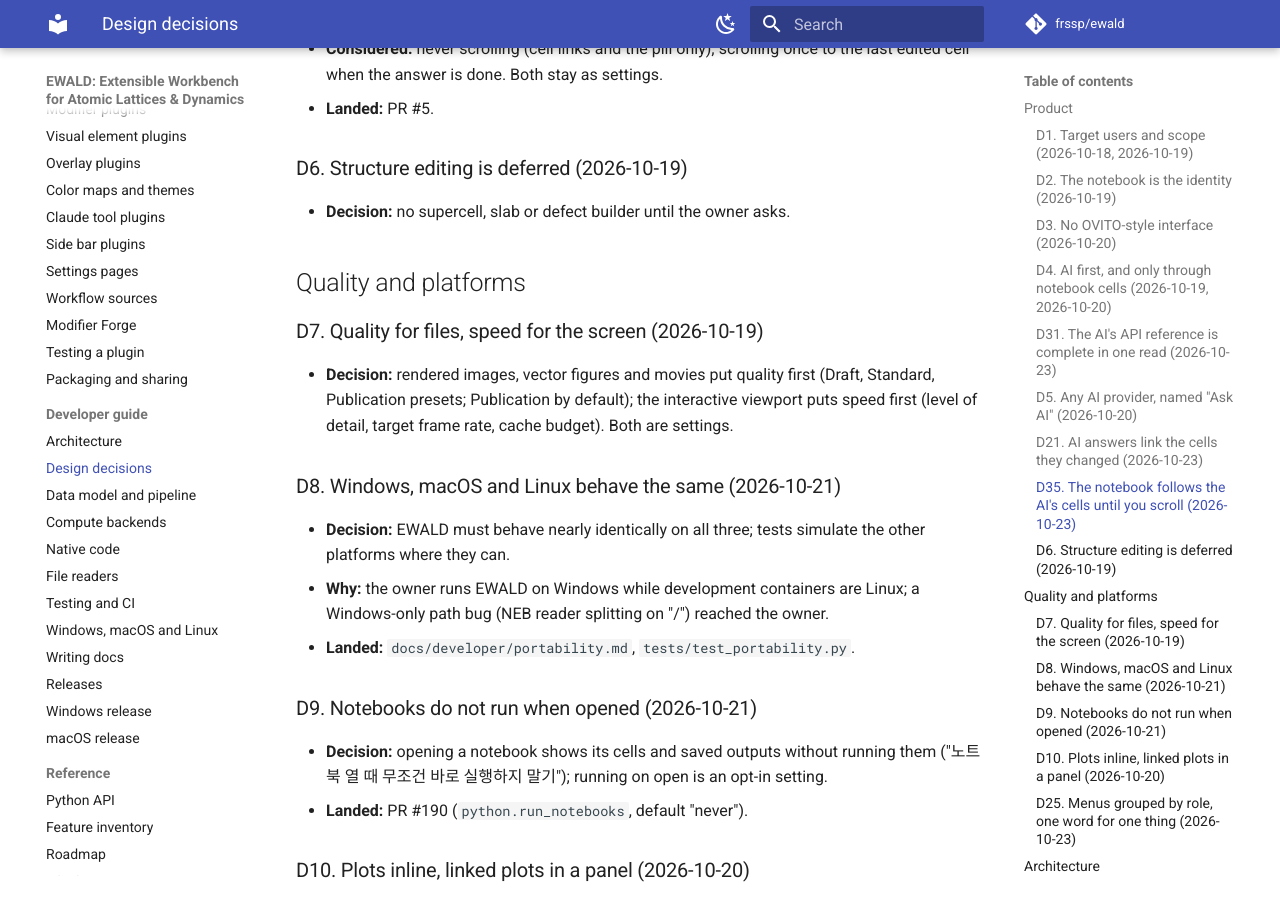
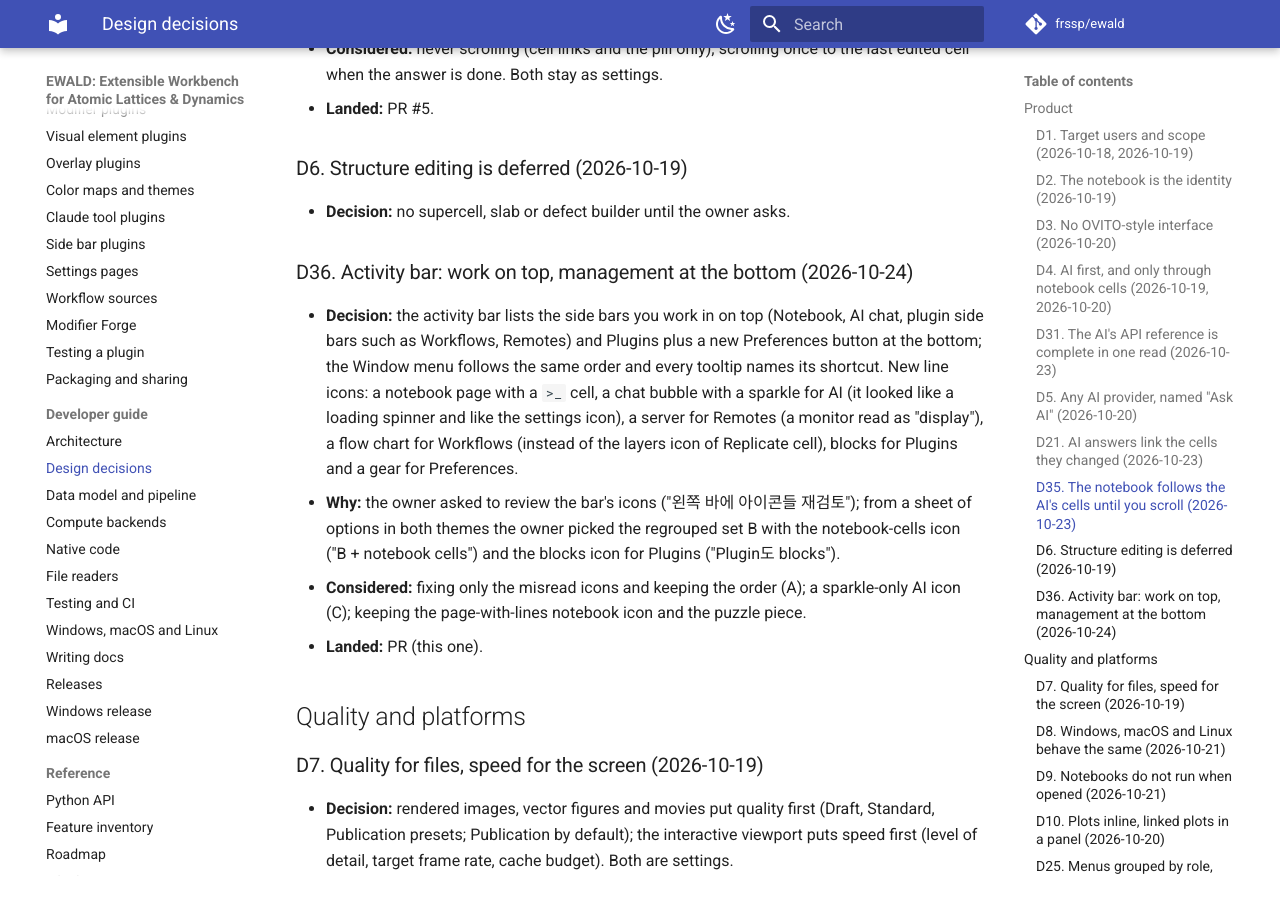
Before and after one commit to frssp/ewald, an MkDocs documentation site: the page built from docs/developer/decisions.md, in a window 1280 px wide and 900 px high, scrolled down 2717 px. Built offline with MkDocs 1.6.1 and Material for MkDocs 9.7.7, drawn with Linux system fonts in a browser that asks for light colours; comment, search, counter and statistics services are not loaded.

Commit message:
Activity bar: notebook-cells and blocks icons, decision D36
Co-Authored-By: Claude Opus 5.5 (1M context) <noreply@anthropic.com>

```diff
--- a/docs/developer/decisions.md
+++ b/docs/developer/decisions.md
@@ -102,6 +102,22 @@ Pull request numbers up to #242 refer to the pre-publication repository, which i
 ### D6. Structure editing is deferred (2026-10-19)
 
 - **Decision:** no supercell, slab or defect builder until the owner asks.
+
+### D36. Activity bar: work on top, management at the bottom (2026-10-24)
+
+- **Decision:** the activity bar lists the side bars you work in on top (Notebook, AI chat,
+  plugin side bars such as Workflows, Remotes) and Plugins plus a new Preferences button at the
+  bottom; the Window menu follows the same order and every tooltip names its shortcut. New
+  line icons: a notebook page with a `>_` cell, a chat bubble with a sparkle for AI (it looked
+  like a loading spinner and like the settings icon), a server for Remotes (a monitor read as
+  "display"), a flow chart for Workflows (instead of the layers icon of Replicate cell),
+  blocks for Plugins and a gear for Preferences.
+- **Why:** the owner asked to review the bar's icons ("왼쪽 바에 아이콘들 재검토"); from a sheet
+  of options in both themes the owner picked the regrouped set B with the notebook-cells icon
+  ("B + notebook cells") and the blocks icon for Plugins ("Plugin도 blocks").
+- **Considered:** fixing only the misread icons and keeping the order (A); a sparkle-only AI
+  icon (C); keeping the page-with-lines notebook icon and the puzzle piece.
+- **Landed:** PR (this one).
 
 ## Quality and platforms
 
```
Also changed, not shown: 1 other file.
